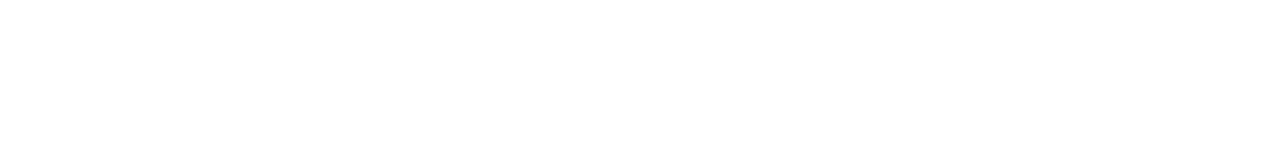
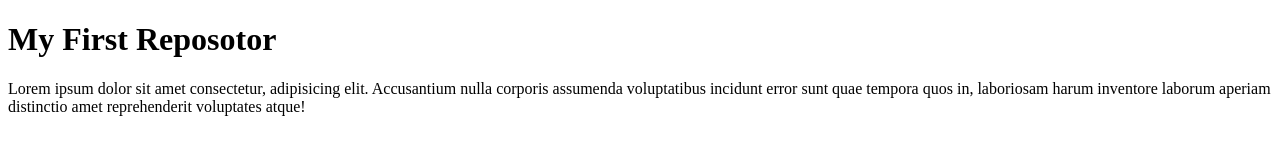
Before and after one commit to Fadul1973/gitProject, a plain HTML site: page index.html in a window 1280 px wide. Drawn offline with Linux system fonts and the light colour scheme.

Commit message:
ADD PARAGRAPH

```diff
--- a/index.html
+++ b/index.html
@@ -5,5 +5,14 @@
     <meta name="viewport" content="width=device-width, initial-scale=1.0" />
     <title>Document</title>
   </head>
-  <body></body>
+  <body>
+    <h1>My First Reposotor</h1>
+
+    <p>
+      Lorem ipsum dolor sit amet consectetur, adipisicing elit. Accusantium
+      nulla corporis assumenda voluptatibus incidunt error sunt quae tempora
+      quos in, laboriosam harum inventore laborum aperiam distinctio amet
+      reprehenderit voluptates atque!
+    </p>
+  </body>
 </html>
```
